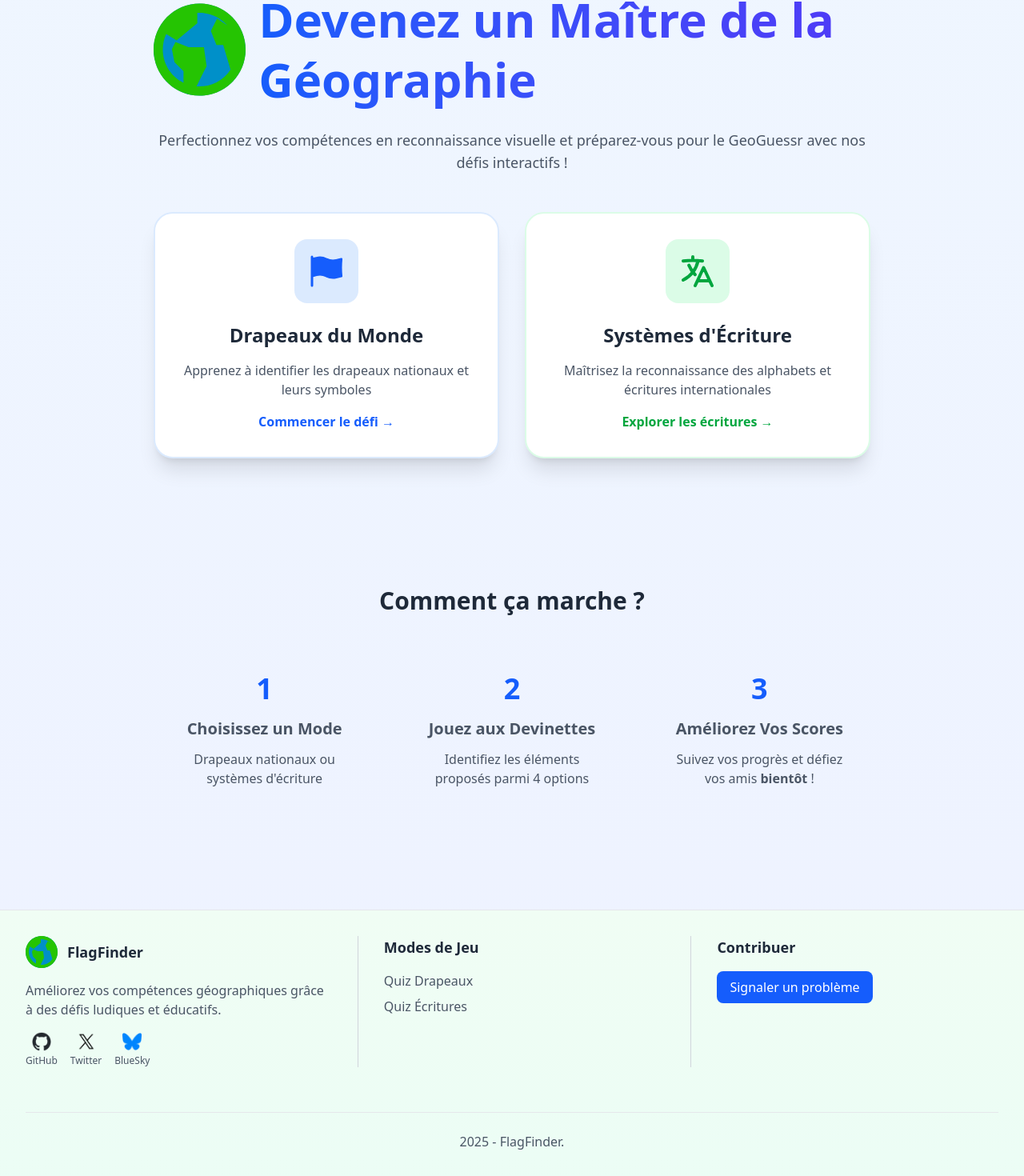
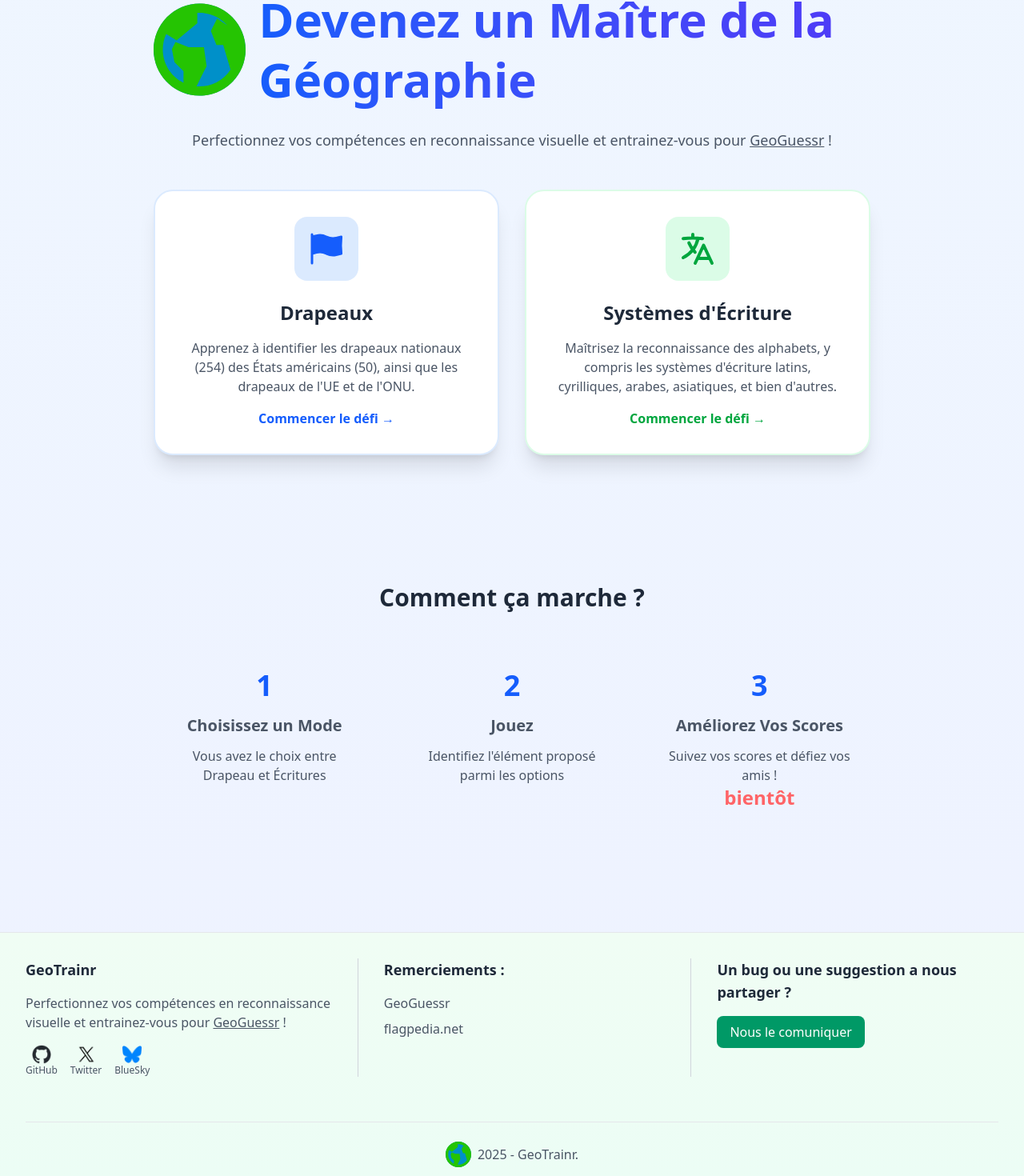
Before and after one commit to Gautierpicon/GeoTrainr, a React (Vite) app: page / in a window 1280 px wide. Shown: the part 154-1624 px from the top of the page at 80% size. Built offline with nearby package versions, Linux system fonts and the light colour scheme.

Commit message:
bug fixed

```diff
--- a/index.html
+++ b/index.html
@@ -4,7 +4,7 @@
     <meta charset="UTF-8" />
     <link rel="icon" type="image/webp" href="/favicon.webp" />
     <meta name="viewport" content="width=device-width, initial-scale=1.0" />
-    <title>FlagFinder</title>
+    <title>GeoTrainr</title>
   </head>
   <body>
     <div id="root"></div>
--- a/src/pages/FlagsQuiz.jsx
+++ b/src/pages/FlagsQuiz.jsx
@@ -62,7 +62,7 @@ const FlagsQuiz = () => {
   if (!question) return <div>Chargement...</div>;
 
   return (
-    <div className="flex flex-col items-center p-4 justify-center min-h-[calc(100vh-5rem)] bg-gradient-to-b from-indigo-100 to-violet-100 dark:from-gray-900 dark:to-gray-800">
+    <div className="flex flex-col items-center p-4 justify-center min-h-[calc(100vh-4.75rem)] bg-gradient-to-b from-indigo-100 to-violet-100 dark:from-gray-900 dark:to-gray-800">
       <Favicon countryCode={question.correct.code} />
 
       <img
--- a/src/pages/Homepage.jsx
+++ b/src/pages/Homepage.jsx
@@ -10,7 +10,7 @@ import BlueSky from '../assets/logos/BlueSky.png'
 const Homepage = () => {
   // Fonction pour ouvrir une issue sur GitHub
   const openGitHubIssue = () => {
-    window.open('https://github.com/flagfinder/flagfinder/issues/new', '_blank');
+    window.open('https://github.com/Gautierpicon/FlagFinder/issues/new', '_blank');
   };
 
   return (
@@ -21,12 +21,12 @@ const Homepage = () => {
       {/* Logo */}
       <div className="flex flex-col sm:flex-row items-center justify-center space-y-4 sm:space-y-0 sm:space-x-4 mb-6">
         <img src={logo} alt="FlagFinder Logo" className="w-24 h-24 sm:w-32 sm:h-32"/>
-        <h1 className="text-left text-4xl sm:text-5xl md:text-6xl font-bold bg-clip-text text-transparent bg-gradient-to-r from-blue-600 to-indigo-600 dark:from-blue-400 dark:to-indigo-400 leading-tight">
+        <h1 className="md:text-left text-center text-4xl sm:text-5xl md:text-6xl font-bold bg-clip-text text-transparent bg-gradient-to-r from-blue-600 to-indigo-600 dark:from-blue-400 dark:to-indigo-400 leading-tight">
           Devenez un Maître de la Géographie
         </h1>
       </div>
       <p className="text-base sm:text-lg text-gray-600 dark:text-gray-300 mb-8 sm:mb-12">
-        Perfectionnez vos compétences en reconnaissance visuelle et préparez-vous pour le GeoGuessr avec nos défis interactifs !
+        Perfectionnez vos compétences en reconnaissance visuelle et entrainez-vous pour <a href="https://www.geoguessr.com/" className='underline'>GeoGuessr</a> !
       </p>
 
       {/* Game Modes Grid */}
@@ -43,8 +43,8 @@ const Homepage = () => {
                   />
                 </svg>
               </div>
-              <h3 className="text-xl sm:text-2xl font-bold mb-3 sm:mb-4 text-gray-800 dark:text-gray-100">Drapeaux du Monde</h3>
-              <p className="text-sm sm:text-base text-gray-600 dark:text-gray-400 mb-4">Apprenez à identifier les drapeaux nationaux et leurs symboles</p>
+              <h3 className="text-xl sm:text-2xl font-bold mb-3 sm:mb-4 text-gray-800 dark:text-gray-100">Drapeaux</h3>
+              <p className="text-sm sm:text-base text-gray-600 dark:text-gray-400 mb-4">Apprenez à identifier les drapeaux nationaux (254) des États américains (50), ainsi que les drapeaux de l'UE et de l'ONU.</p>
               <div className="text-blue-600 dark:text-blue-400 font-semibold">
                 Commencer le défi →
               </div>
@@ -65,9 +65,9 @@ const Homepage = () => {
                 </svg>
               </div>
               <h3 className="text-xl sm:text-2xl font-bold mb-3 sm:mb-4 text-gray-800 dark:text-gray-100">Systèmes d'Écriture</h3>
-              <p className="text-sm sm:text-base text-gray-600 dark:text-gray-400 mb-4">Maîtrisez la reconnaissance des alphabets et écritures internationales</p>
+              <p className="text-sm sm:text-base text-gray-600 dark:text-gray-400 mb-4">Maîtrisez la reconnaissance des alphabets, y compris les systèmes d'écriture latins, cyrilliques, arabes, asiatiques, et bien d'autres.</p>
               <div className="text-green-600 dark:text-green-400 font-semibold">
-                Explorer les écritures →
+                Commencer le défi →
               </div>
             </div>
           </Link>
@@ -81,17 +81,18 @@ const Homepage = () => {
           <div className="p-4 sm:p-6">
             <div className="text-blue-600 dark:text-blue-400 text-3xl sm:text-4xl mb-3 sm:mb-4 font-bold">1</div>
             <h3 className="text-lg sm:text-xl text-gray-600 dark:text-gray-200 font-semibold mb-2 sm:mb-3">Choisissez un Mode</h3>
-            <p className="text-sm sm:text-base text-gray-600 dark:text-gray-200">Drapeaux nationaux ou systèmes d'écriture</p>
+            <p className="text-sm sm:text-base text-gray-600 dark:text-gray-200">Vous avez le choix entre <Link to="/flagsquiz" className='hover:underline'>Drapeau</Link> et <Link to="/scriptsquiz" className='hover:underline'>Écritures</Link></p>
           </div>
           <div className="p-4 sm:p-6">
             <div className="text-blue-600 dark:text-blue-400 text-3xl sm:text-4xl mb-3 sm:mb-4 font-bold">2</div>
-            <h3 className="text-lg sm:text-xl text-gray-600 dark:text-gray-200 font-semibold mb-2 sm:mb-3">Jouez aux Devinettes</h3>
-            <p className="text-sm sm:text-base text-gray-600 dark:text-gray-200">Identifiez les éléments proposés parmi 4 options</p>
+            <h3 className="text-lg sm:text-xl text-gray-600 dark:text-gray-200 font-semibold mb-2 sm:mb-3">Jouez</h3>
+            <p className="text-sm sm:text-base text-gray-600 dark:text-gray-200">Identifiez l'élément proposé parmi les options</p>
           </div>
           <div className="p-4 sm:p-6">
             <div className="text-blue-600 dark:text-blue-400 text-3xl sm:text-4xl mb-3 sm:mb-4 font-bold">3</div>
             <h3 className="text-lg sm:text-xl text-gray-600 dark:text-gray-200 font-semibold mb-2 sm:mb-3">Améliorez Vos Scores</h3>
-            <p className="text-sm sm:text-base text-gray-600 dark:text-gray-200">Suivez vos progrès et défiez vos amis <span className="font-bold">bientôt</span> !</p>
+            <p className="text-sm sm:text-base text-gray-600 dark:text-gray-200">Suivez vos scores et défiez vos amis !</p>
+            <span className="text-2xl font-bold text-red-400">bientôt</span>
           </div>
         </div>
       </div>
@@ -105,59 +106,60 @@ const Homepage = () => {
         {/* About Section */}
         <div className="mb-8 md:w-1/3">
   <div className="flex items-center space-x-3 mb-4">
-    <img src={logo} alt="FlagFinder Logo" className="w-8 h-8 sm:w-10 sm:h-10" />
-    <h4 className="text-lg font-semibold text-gray-800 dark:text-gray-200">FlagFinder</h4>
+    <h4 className="text-lg font-semibold text-gray-800 dark:text-gray-200">GeoTrainr</h4>
   </div>
   <p className="text-sm sm:text-base text-gray-600 dark:text-gray-200 mb-4">
-    Améliorez vos compétences géographiques grâce à des défis ludiques et éducatifs.
+  Perfectionnez vos compétences en reconnaissance visuelle et entrainez-vous pour <a href="https://www.geoguessr.com/" className='underline'>GeoGuessr</a> !
   </p>
-  <div className="flex space-x-4">
-    <div className="flex flex-col items-center">
-      <a href="https://github.com/" target="_blank" rel="noopener noreferrer">
+  <div className="flex justify-start gap-4">
+  <div className="flex flex-col items-center gap-1">
+    <a href="https://github.com/Gautierpicon/FlagFinder/" target="_blank" rel="noopener noreferrer" className="flex flex-col items-center">
       <img src={GitHub} alt="GitHub logo" className="w-6 h-6"/>
+      <span className="text-xs text-gray-600 dark:text-gray-200">GitHub</span>
     </a>
-      <span className="text-xs text-gray-600 dark:text-gray-200 mt-1">GitHub</span>
   </div>
-    <div className="flex flex-col items-center">
-      <a href="https://x.com/" target="_blank" rel="noopener noreferrer">
+  <div className="flex flex-col items-center gap-1">
+    <a href="https://x.com/" target="_blank" rel="noopener noreferrer" className="flex flex-col items-center">
       <img src={X} alt="X logo" className="w-6 h-6"/>
+      <span className="text-xs text-gray-600 dark:text-gray-200">Twitter</span>
     </a>
-      <span className="text-xs text-gray-600 dark:text-gray-200 mt-1">Twitter</span>
   </div>
-    <div className="flex flex-col items-center">
-      <a href="https://bsky.app/profile/" target="_blank" rel="noopener noreferrer">
+  <div className="flex flex-col items-center gap-1">
+    <a href="https://bsky.app/profile/" target="_blank" rel="noopener noreferrer" className="flex flex-col items-center">
       <img src={BlueSky} alt="BlueSky logo" className="w-6 h-6"/>
+      <span className="text-xs text-gray-600 dark:text-gray-200">BlueSky</span>
     </a>
-      <span className="text-xs text-gray-600 dark:text-gray-200 mt-1">BlueSky</span>
   </div>
 </div>
+
 </div>
 
         {/* Game Modes - Avec séparation */}
         <div className="mb-8 md:w-1/3 md:border-l md:border-gray-300 dark:md:border-gray-500 md:pl-8">
-          <h4 className="text-lg font-semibold mb-4 text-gray-800 dark:text-gray-200">Modes de Jeu</h4>
+          <h4 className="text-lg font-semibold mb-4 text-gray-800 dark:text-gray-200">Remerciements :</h4>
           <ul className="space-y-2">
-            <li><Link to="/flagsquiz" className="text-sm sm:text-base text-gray-600 dark:text-gray-200 hover:text-blue-600">Quiz Drapeaux</Link></li>
-            <li><Link to="/scriptsquiz" className="text-sm sm:text-base text-gray-600 dark:text-gray-200 hover:text-green-600">Quiz Écritures</Link></li>
+            <li><a href="https://www.geoguessr.com/" target="_blank" className="hover:underline text-sm sm:text-base text-gray-600 dark:text-gray-200">GeoGuessr</a></li>
+            <li><a href="https://flagpedia.net/" target="_blank" className="hover:underline text-sm sm:text-base text-gray-600 dark:text-gray-200">flagpedia.net</a></li>
           </ul>
         </div>
 
         {/* Report an Issue - Avec séparation */}
         <div className="mb-8 md:w-1/3 md:border-l md:border-gray-300 dark:md:border-gray-500 md:pl-8">
-          <h4 className="text-lg font-semibold mb-4 text-gray-800 dark:text-gray-200">Contribuer</h4>
+          <h4 className="text-lg font-semibold mb-4 text-gray-800 dark:text-gray-200">Un bug ou une suggestion a nous partager ?</h4>
           <button
             onClick={openGitHubIssue}
-            className="bg-blue-600 text-white px-4 py-2 rounded-lg hover:bg-blue-700 transition-colors"
+            className="bg-emerald-600 text-white px-4 py-2 rounded-lg hover:bg-emerald-700 transition-colors cursor-pointer"
           >
-            Signaler un problème
+            Nous le comuniquer
           </button>
         </div>
       </div>
 
       {/* Copyright */}
-      <div className="pt-6 mt-6 border-t border-gray-200 dark:border-gray-500 text-center">
-        <p className="text-sm sm:text-base text-gray-600 dark:text-gray-200">
-          {new Date().getFullYear()} - FlagFinder.
+      <div className="pt-6 mt-6 border-t border-gray-200 dark:border-gray-500 flex justify-center items-center gap-2">
+        <img src={logo} alt="GeoTrainr Logo" className="w-8 h-8" />
+        <p className="text-sm sm:text-base text-gray-600 dark:text-gray-200 m-0">
+          {new Date().getFullYear()} - GeoTrainr.
         </p>
       </div>
     </div>
--- a/src/pages/ScriptsQuiz.jsx
+++ b/src/pages/ScriptsQuiz.jsx
@@ -2,7 +2,7 @@ import React from 'react'
 
 const ScriptsQuiz = () => {
   return (
-    <div className='min-h-[calc(100vh-5rem)]'>Bientot</div>
+    <div className='min-h-[calc(100vh-4.75rem)]'>Bientot</div>
   )
 }
 
--- a/src/pages/Settings.jsx
+++ b/src/pages/Settings.jsx
@@ -2,7 +2,7 @@ import Theme from '../components/Theme';
 
 const Settings = () => {
   return (
-    <div className='flex flex-col items-center p-4 min-h-[calc(100vh-5rem)] bg-gray-100 dark:bg-gray-900'>
+    <div className='flex flex-col items-center p-4 min-h-[calc(100vh-4.75rem)] bg-gray-100 dark:bg-gray-900'>
       <h1 className="text-2xl font-bold mb-6 text-gray-900 dark:text-white">Paramètres</h1>
       <Theme />
       {/* Ajoutez d'autres composants de paramètres ici */}
```
Also changed, not shown: src/components/Navbar.jsx (+9 -9 lines). Lines whose indentation alone changed are shown as unchanged.
